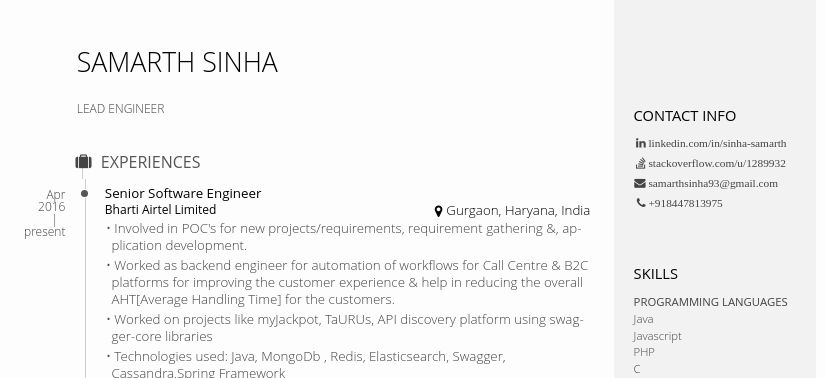
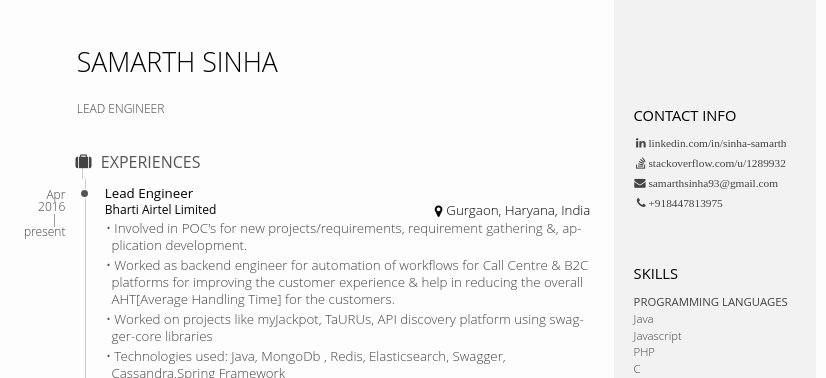
Before and after one commit to samarthsinha/samarthsinha.github.io, a Jekyll site: the page built from resume.md, in a window 1280 px wide. Shown: the top 378 px of the page, without its empty margins (0-826 px from the left). Built offline with Jekyll 4.4.1, drawn with Linux system fonts in a browser that asks for light colours.

Commit message:
Update resume.md

```diff
--- a/resume.md
+++ b/resume.md
@@ -20,7 +20,7 @@ permalink: /resume
             </div>
             <div class="details">
                 <header>
-                    <h3>Senior Software Engineer</h3>
+                    <h3>{{site.current_profile}}</h3>
                     <span class="place">Bharti Airtel Limited</span>
                     <span class="location">Gurgaon, Haryana, India</span>
                 </header>
```
